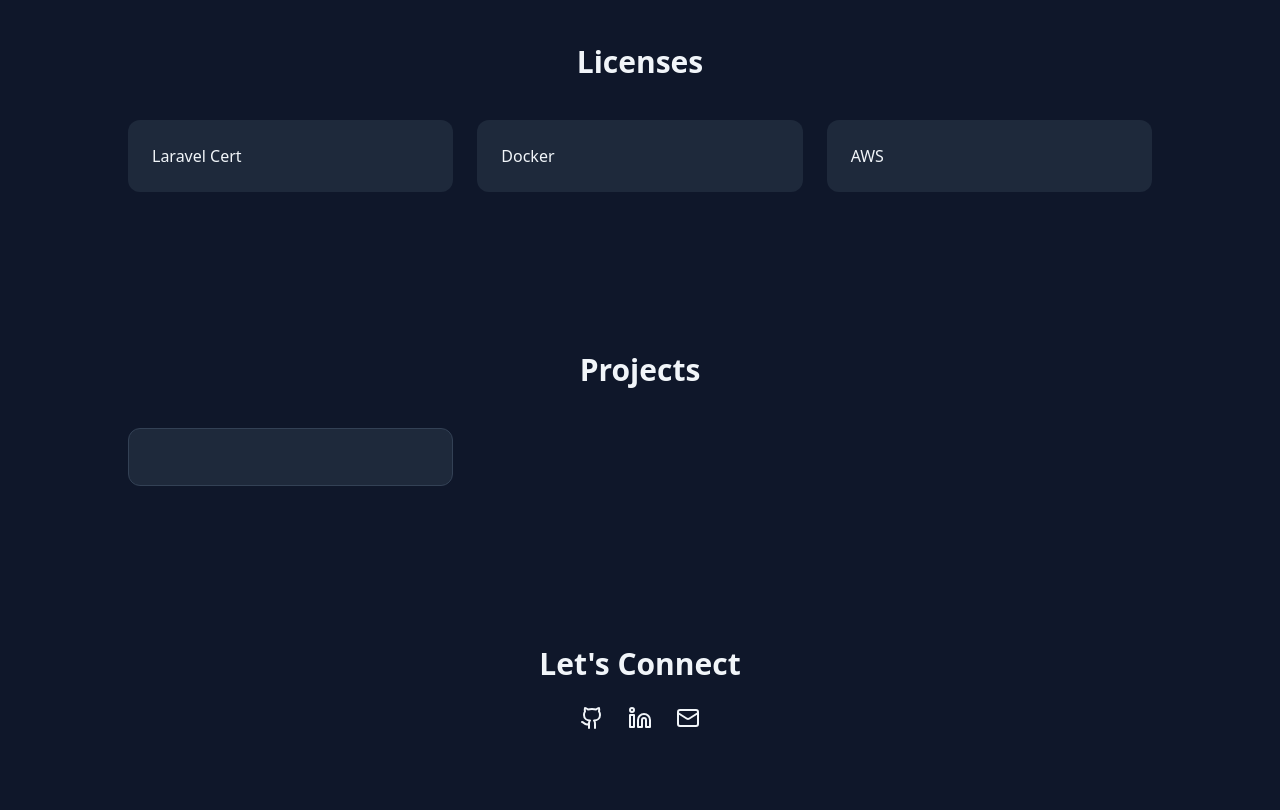
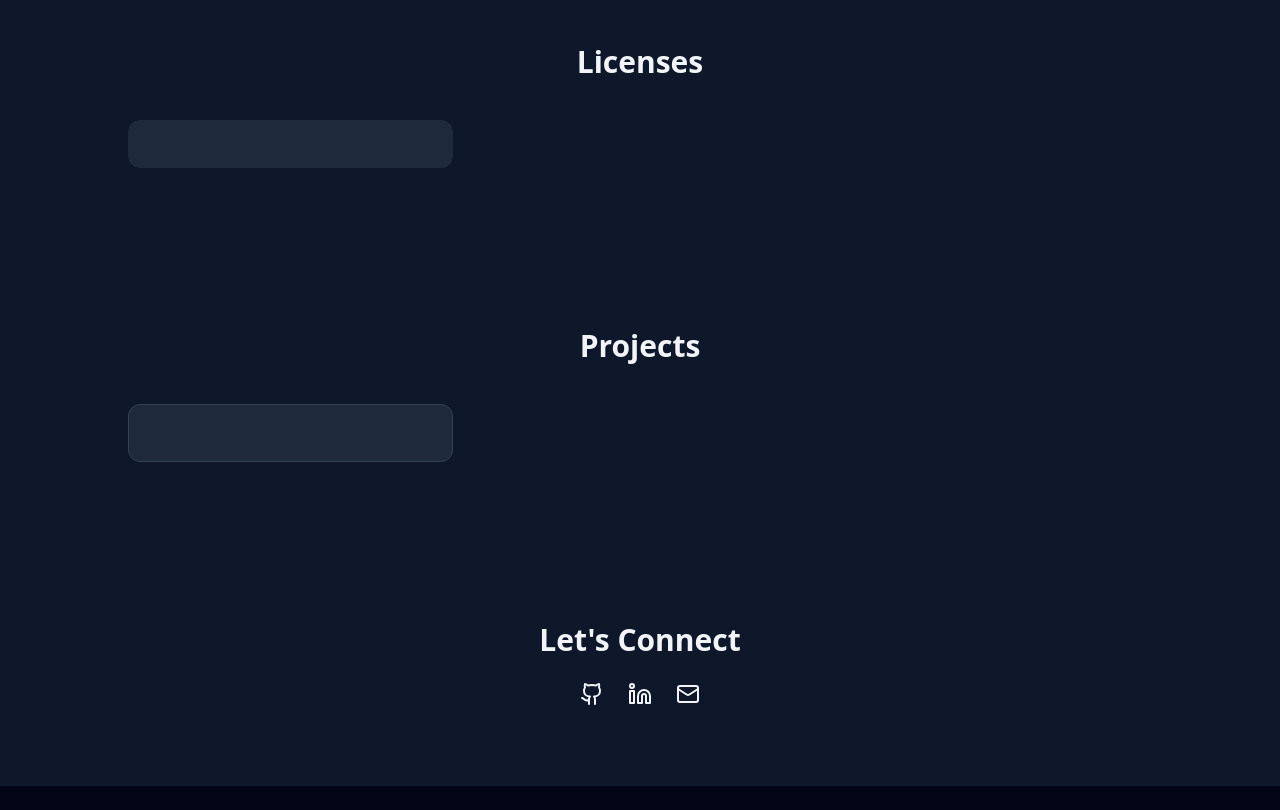
Before and after one commit to fabian832/portfolio-website, a React (Vite) app: page / in a window 1280 px wide. Shown: the part 1700-2510 px from the top of the page. After the commit the page ends 2486 px from the top, so only its background shows below. Built offline with nearby package versions, Linux system fonts and the light colour scheme.

Commit message:
feat : input data to licenses

```diff
--- a/src/components/Licenses.tsx
+++ b/src/components/Licenses.tsx
@@ -1,4 +1,5 @@
 import {motion} from "framer-motion";
+import {licenses} from "../data/licenses";
 
 
 export default function Licenses(){
@@ -6,9 +7,9 @@ export default function Licenses(){
         <section className="py-20 px-6">
             <h2 className="text-3xl font-bold text-center mb-10">Licenses</h2>
             <div className="max-w-5xl mx-auto grid md:grid-cols-3 gap-6">
-                {["Laravel Cert","Docker","AWS"].map((l,i)=>(
+                {licenses.map((l,i)=>(
                     <motion.div key={i} whileHover={{y:-6}} className="bg-slate-800 p-6 rounded-xl">
-                        {l}
+                        {l.title}
                     </motion.div>
                 ))}
             </div>
--- /dev/null
+++ b/src/data/licenses.ts
@@ -0,0 +1,3 @@
+export const licenses = [
+    { title: "", desc: "" },
+];
```
